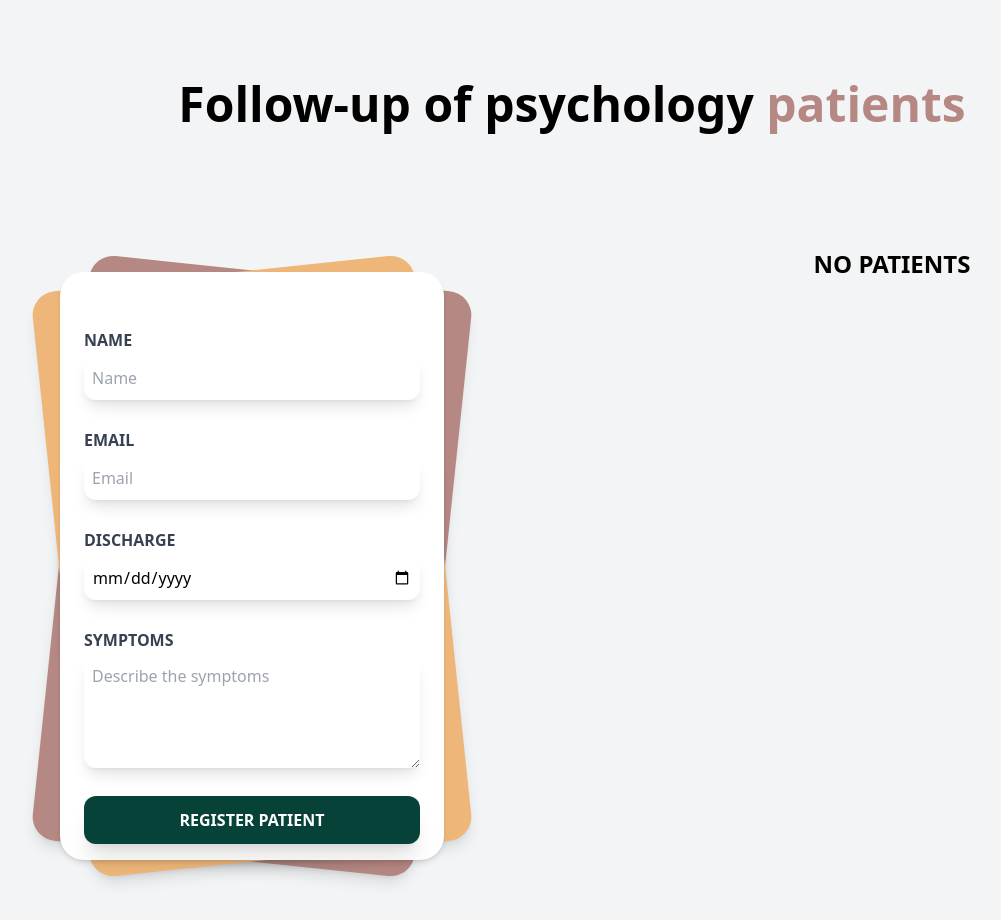
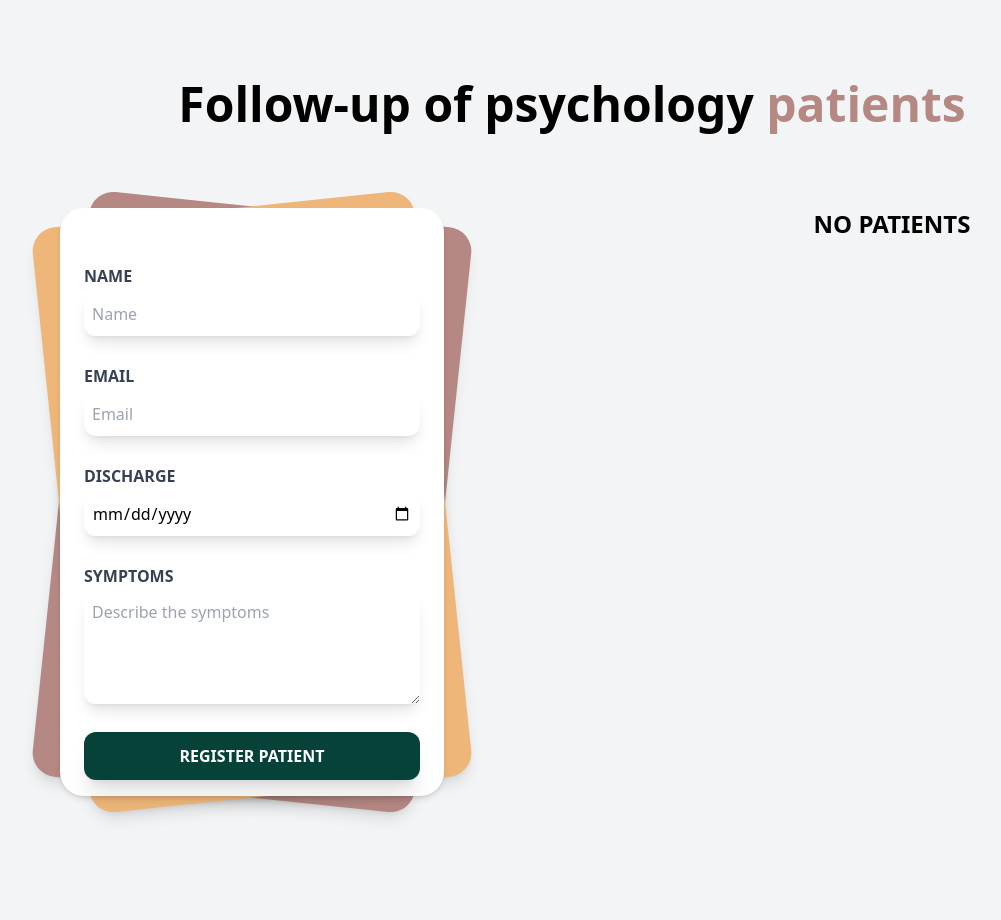
Before and after one commit to MigPorteroDevelop/Psychology-patients, a Vue app: page / in a window 1280 px wide. Shown: the top 920 px of the page, without its empty margins (68-1069 px from the left). Built offline with nearby package versions, Linux system fonts and the light colour scheme.

Commit message:
movil-screen adjustment

```diff
--- a/src/App.vue
+++ b/src/App.vue
@@ -99,7 +99,7 @@ onMounted(() => {
             @delete-patient="deletePatient"
           />
         </div>
-        <p v-else class="mt-10 text-center text-2xl font-bold uppercase">No patients</p>
+        <p v-else class="my-16 sm:my-0 text-center text-2xl font-bold uppercase">No patients</p>
       </div>
     </div>
   </div>
--- a/src/components/Form.vue
+++ b/src/components/Form.vue
@@ -60,7 +60,7 @@ const editing = computed(() => {
 <template>
   <div class="md:w-1/2">
     <div class="font-sans">
-      <div class="relative min-h-screen flex flex-col items-center py-16">
+      <div class="relative min-h-screen flex flex-col items-center">
         <div class="relative sm:max-w-sm w-full">
           <div class="card bg-color1 shadow-lg w-full h-full rounded-3xl absolute transform rotate-6"></div>
           <div class="card bg-color2 shadow-lg w-full h-full rounded-3xl absolute transform -rotate-6"></div>
```
